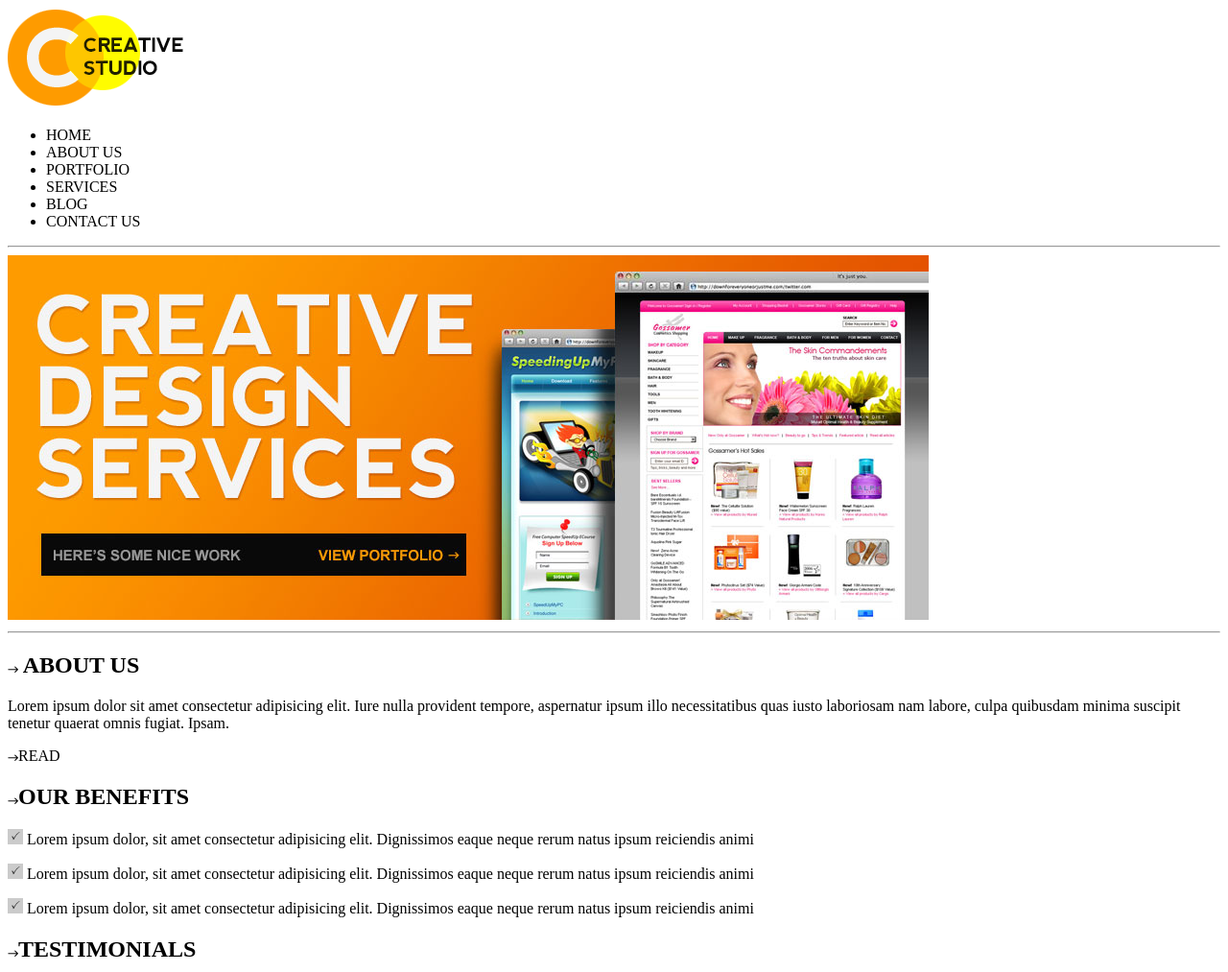
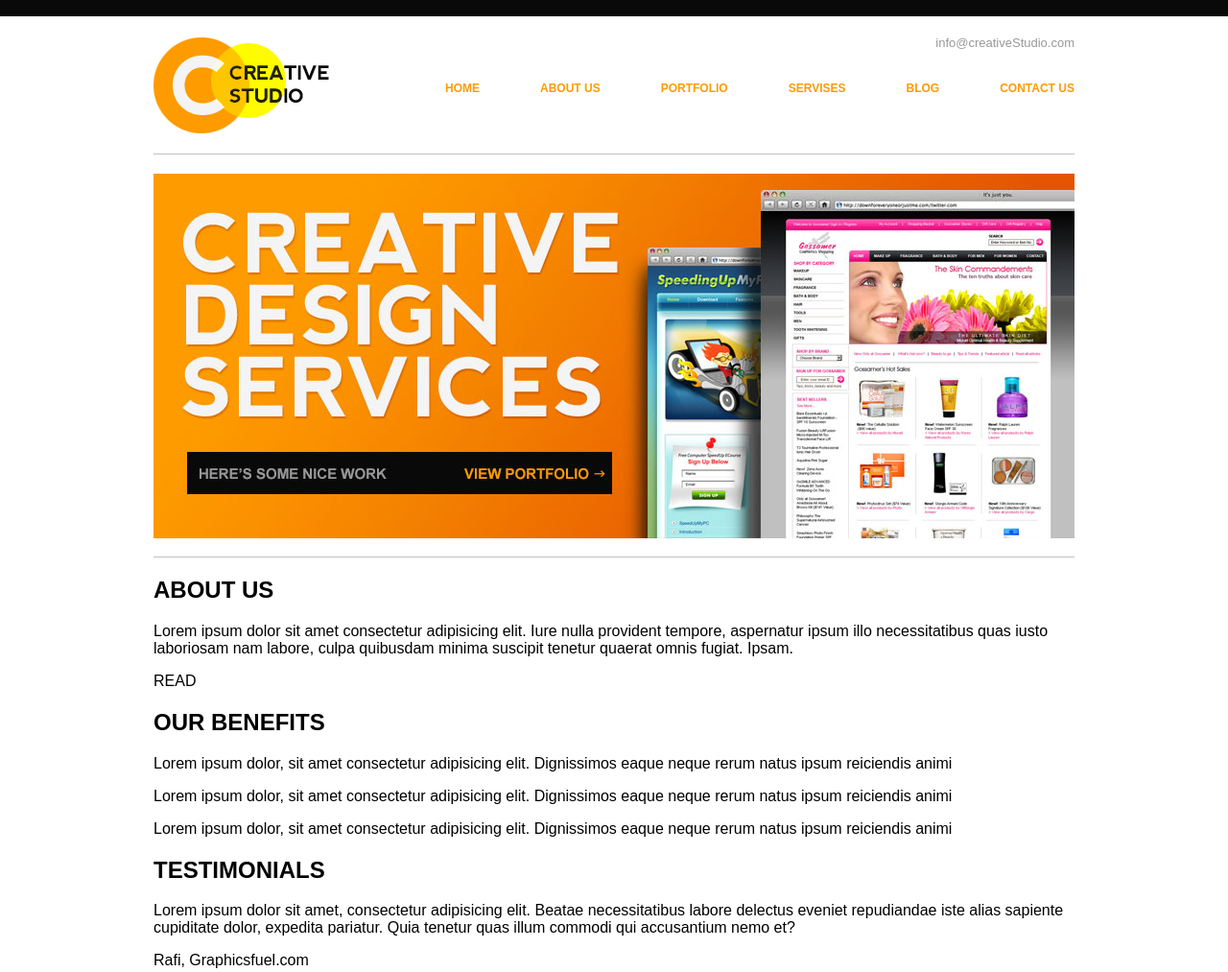
Before and after one commit to PaulaZP/web-Practica-10, a plain HTML site: page index.html in a window 1280 px wide. Shown: the top 1013 px of the page at 96% size. Drawn offline with Linux system fonts and the light colour scheme.

Commit message:
Actualizacion del html e incorporacion del css

```diff
--- /dev/null
+++ b/css/style.css
@@ -0,0 +1,65 @@
+/*Global*/
+body{
+    font-family: Arial, Helvetica, sans-serif;
+    margin: 0;
+}
+html{
+    border-top: 17px solid #090909;
+}
+
+/*-----------------------------------*/
+
+/*Helpers*/
+#wrapper{
+    width: 960px;
+    margin: 0 auto;
+
+}
+.clearfix::after{
+    content: "";
+    clear: both;
+    display: table;
+}
+.border{
+    border-bottom: 1px solid #c0c0c0;
+    padding: 20px 0 15px;
+}
+
+/*-----------------------------------*/
+
+/*header*/
+#logo{
+    width: 183px;
+    float: left;
+}
+#menu{
+    width: 656px;
+    float: right;
+    position: relative;
+}
+#menu-link-email{
+    text-decoration: none;
+    color: #999898;
+    font-size: 13px;
+    position: absolute;
+    top: 0;
+    right: 0;
+}
+#menu-lista{
+    list-style: none;
+    margin:45px 0 0 0;
+    padding: 0;
+}
+#menu-lista li{
+    float: left;
+}
+#menu-lista li + li{
+    margin-left: 63px;
+}
+#menu-lista a{
+    text-decoration: none;
+    color: #fe9b00;
+    font-weight: bold;
+    text-transform: uppercase;
+    font-size: 12px;
+}
--- a/index.html
+++ b/index.html
@@ -6,73 +6,68 @@
         <meta name="Keyword" content="Recreación de pagina con imagen">
         <meta charset="utf-8">
         <meta name="author" content ="Paula Zuñiga"/>
+        <link rel="stylesheet" href="css/style.css">
         <title>Practica 10</title> <!--Titulo de la pastaña de la pagina-->
     </head>
 
     <body>
-        <div class="wrapper">
-            <div id="head">
+        <div id="wrapper">
+            <!--Header-->
+            <div id="header" class="clearfix border">
                 <div id="logo"><img src="img/logo.png" alt="logo"></div>
                 <div id="menu">
-                    <ul>
-                        <li><a>HOME</a></li>
-                        <li><a>ABOUT US</a></li>
-                        <li><a>PORTFOLIO</a></li>
-                        <li><a>SERVICES</a></li>
-                        <li><a>BLOG</a></li>
-                        <li><a>CONTACT US</a></li>
+                    <a href="mailto:info@creativStudio.com" id="menu-link-email">info@creativeStudio.com</a>
+                    <ul id="menu-lista" class="clearfix">
+                        <li><a href="#">Home</a></li>
+                        <li><a href="#">About us</a></li>
+                        <li><a href="#">Portfolio</a></li>
+                        <li><a href="#">Servises</a></li>
+                        <li><a href="#">Blog</a></li>
+                        <li><a href="#">Contact us</a></li>
                     </ul>
                 </div>
             </div>
 
-            <hr/>
-
-            <div id="cont-img">
+            <div id="cont-img" class="border">
                 <img src="img/img.jpg" alt="">
             </div>
 
-            <hr/>
-
             <div id="cont-1">
                 <div id="about_us">
-                    <h2><img src="img/arrow.png" alt="arrow"> ABOUT US</h2>
+                    <h2>ABOUT US</h2>
                     <P>Lorem ipsum dolor sit amet consectetur adipisicing elit. Iure nulla provident tempore, aspernatur ipsum illo necessitatibus quas iusto laboriosam nam labore, culpa quibusdam minima suscipit tenetur quaerat omnis fugiat. Ipsam.</P>
-                    <p><img src="img/arrow.png" alt="arrow"><a>READ</a></p>
+                    <p><a>READ</a></p>
                 </div>
 
                 <div id="our_benefits">
-                    <h2><img src="img/arrow.png" alt="arrow">OUR BENEFITS</h2>
-                    <p><img src="img/check.png" alt="check"> Lorem ipsum dolor, sit amet consectetur adipisicing elit. Dignissimos eaque neque rerum natus ipsum reiciendis animi</p>
-                    <p><img src="img/check.png" alt="check"> Lorem ipsum dolor, sit amet consectetur adipisicing elit. Dignissimos eaque neque rerum natus ipsum reiciendis animi</p>
-                    <p><img src="img/check.png" alt="check"> Lorem ipsum dolor, sit amet consectetur adipisicing elit. Dignissimos eaque neque rerum natus ipsum reiciendis animi</p>
+                    <h2>OUR BENEFITS</h2>
+                    <p>Lorem ipsum dolor, sit amet consectetur adipisicing elit. Dignissimos eaque neque rerum natus ipsum reiciendis animi</p>
+                    <p>Lorem ipsum dolor, sit amet consectetur adipisicing elit. Dignissimos eaque neque rerum natus ipsum reiciendis animi</p>
+                    <p>Lorem ipsum dolor, sit amet consectetur adipisicing elit. Dignissimos eaque neque rerum natus ipsum reiciendis animi</p>
                 </div>
 
                 <div id="testimonials">
-                    <h2><img src="img/arrow.png" alt="arrow">TESTIMONIALS</h2>
+                    <h2>TESTIMONIALS</h2>
                     <p>Lorem ipsum dolor sit amet, consectetur adipisicing elit. Beatae necessitatibus labore delectus eveniet repudiandae iste alias sapiente cupiditate dolor, expedita pariatur. Quia tenetur quas illum commodi qui accusantium nemo et?</p>
                     <p>Rafi, Graphicsfuel.com</p>
                 </div>
             </div>
 
-            <hr/>
-
             <div id="our_portfolio">
-                <h2><img src="img/arrow.png" alt="arrow">OUR PORTFOLIO</h2>
+                <h2>OUR PORTFOLIO</h2>
                 <div id="img_1"><img src="img/portfolio1.jpg" alt="blog"></div>
                 <div id="img_2"><img src="img/portfolio-2.jpg" alt="wp"></div>
                 <div id="img_3"><img src="img/portfolio-3.jpg" alt="social"></div>
                 <div id="img_4"><img src="img/portfolio-4.jpg" alt="best"></div>
             </div>
 
-            <hr/>
-
             <div id="blog">
                 <div id="blog_updates">
-                    <h3><img src="img/arrow.png" alt="arrow">BLOG UPDATES</h3>
+                    <h3>BLOG UPDATES</h3>
                     <p>Lorem ipsum dolor sit amet consectetur adipisicing elit. Tempora neque quae, suscipit quasi, architecto voluptatem at distinctio labore id blanditiis harum, praesentium deserunt dolor dolorem odit incidunt nesciunt voluptates illum.</p>
                 </div>
                 <div id="conenct">
-                    <h3><img src="img/arrow.png" alt="arrow">CONENCT WITH US</h3>
+                    <h3>CONENCT WITH US</h3>
                     <img src="img/icono-tw.png" alt="Twiter">
                     <img src="img/iocno-blue.png" alt="Facebook">
                     <img src="img/icono-gray.png" alt="Gray">
```
